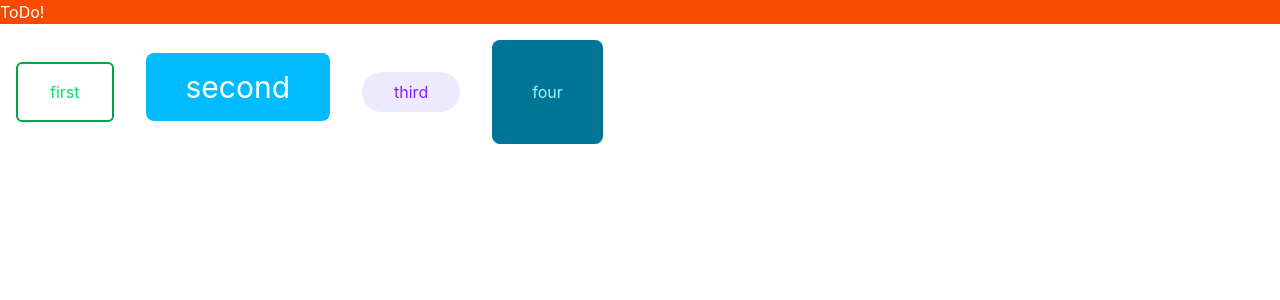
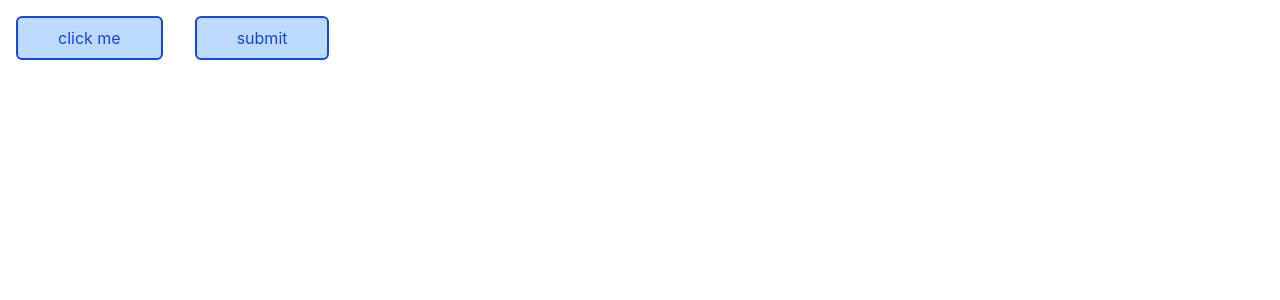
Before and after one commit to rajneeshraj0103/freecodecamp-react-learning, a React (Vite) app: page / in a window 1280 px wide. Shown: the top 300 px of the page. Built offline with nearby package versions, Linux system fonts and the light colour scheme.

Commit message:
Completed dynamic component styling with props

```diff
--- a/src/App.jsx
+++ b/src/App.jsx
@@ -1,27 +1,9 @@
-const BooleanCheck = () => {
-  const boolean  = true;
-  return(
-    <div className={`${boolean ? "bg-orange-600" : "bg-purple-600"} text-white`}>
-    ToDo!
-    </div>
-  )
-}
+import FancyButton from "./FancyButton";
 
 const App = () => {
   return <div>
-    <BooleanCheck/>
-    <button className="border-2 border-green-600 text-green-400 px-8 py-4 m-4 rounded-md">
-      first
-    </button>
-    <button className="rounded-lg bg-sky-400 text-white px-10 py-4 text-3xl hover:text-base m-4">
-      second
-    </button>
-    <button className="bg-violet-100 text-violet-600 px-8 py-2 rounded-full m-4">
-      third
-    </button>
-    <button className="m-4 bg-cyan-700 text-cyan-200 p-10 rounded-lg hover:bg-cyan-200 hover:text-cyan-700">
-      four
-    </button>
+    <FancyButton>click me</FancyButton>
+    <FancyButton>submit</FancyButton>
   </div>
 };
 
--- a/src/FancyButton.jsx
+++ b/src/FancyButton.jsx
@@ -0,0 +1,12 @@
+const FancyButton = (props) =>{
+    const {children, large} = props;
+
+    const largeStyles = large ? "text-3xl rounded-full" : "text-base rounded-md";
+
+    return <button className={`bg-blue-200 border-2  border-blue-700 text-blue-700 px-10
+    py-2 rounded-md m-4 cursor-pointer ${ largeStyles}`}>
+        {children}
+        </button>
+};
+
+export default FancyButton;
```
Also changed, not shown: 1 other file (tests, documents, lock files or other folders).
